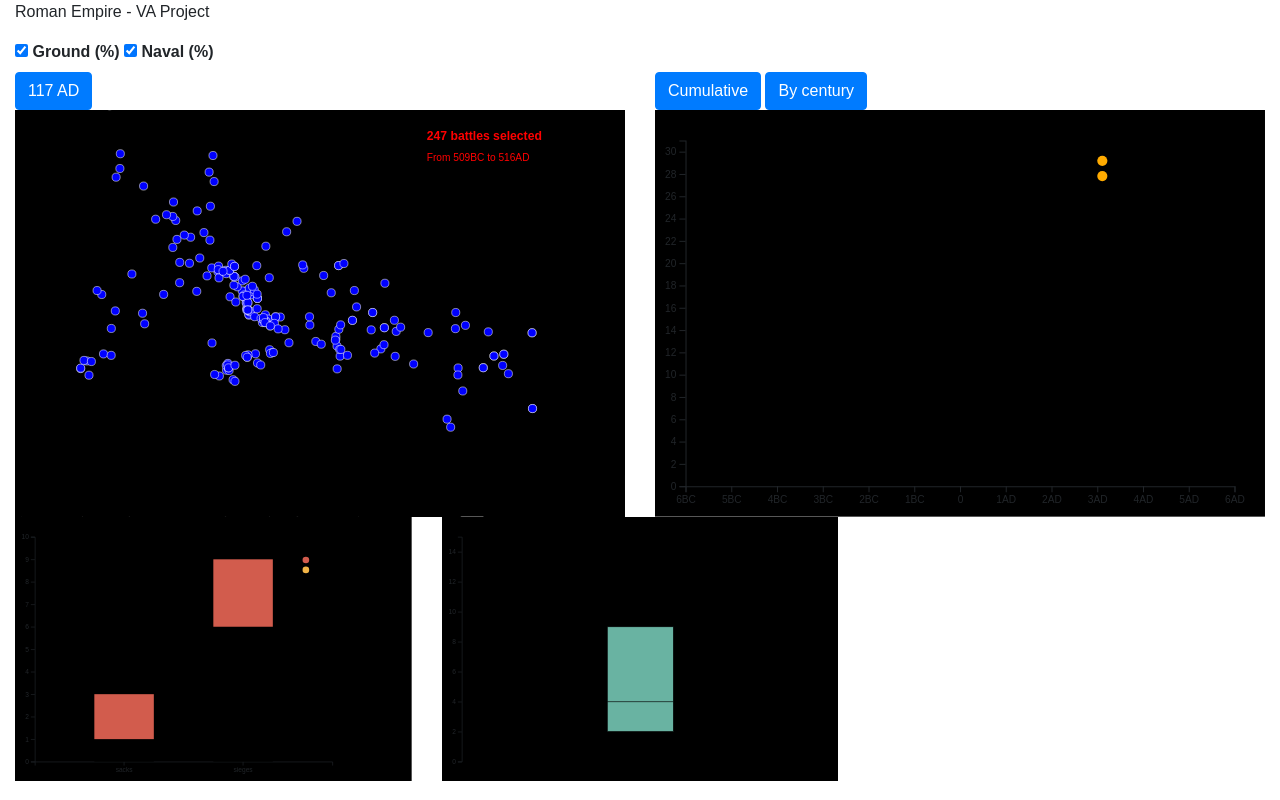
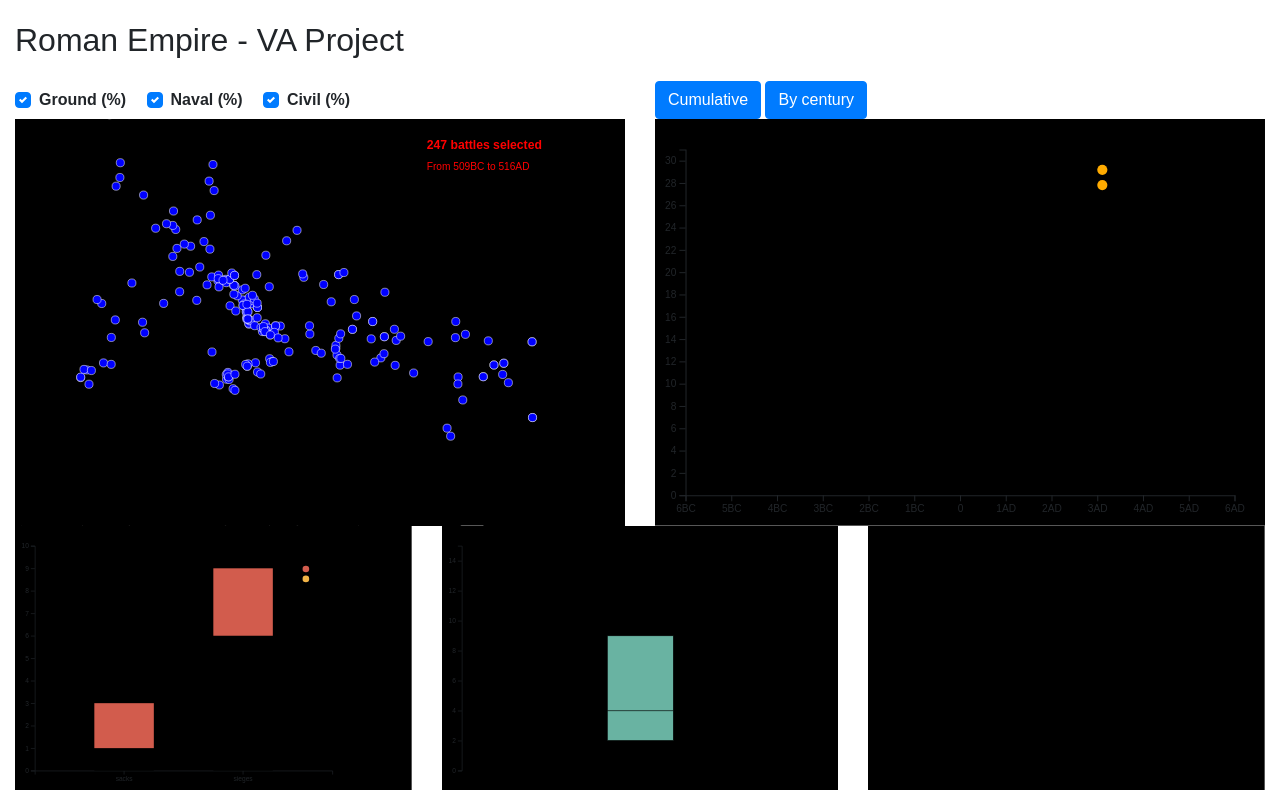
Before and after one commit to MatteoSalvino/VA-Roman-Empire, a website built with webpack: page src/index.html in a window 1280 px wide. Built offline with nearby package versions, Linux system fonts and the light colour scheme.

Commit message:
Header: move checkboxes next to map

```diff
--- a/src/index.html
+++ b/src/index.html
@@ -11,21 +11,24 @@
 
 <body>
     <div class="container-fluid">
-        <div class="header">
-          <div class="header-left">
-            <p>Roman Empire - VA Project</p>
-          </div>
-          <div class="header-right">
-            <input type="checkbox" id="ground_filter" name="ground_filter" value="ground" checked />
-            <label for="ground_filter" style="font-weight:bold;">Ground (%)</label>
-            <input type="checkbox" id="naval_filter" name="naval_filter" value="naval" checked />
-            <label for="naval_filter" style="font-weight:bold;">Naval (%)</label>
-          </div>
-        </div>
+        <h1>Roman Empire - VA Project</h1>
 
         <div class="row">
             <div class="col-xs-12 col-md-12 col-lg-6 col-xl-6" id="map_container">
-                <button type="button" class="btn btn-primary">117 AD</button>
+                <div class="custom-control custom-checkbox custom-control-inline" style="margin-top: 7px;">
+                    <input type="checkbox" class="custom-control-input" id="ground_filter" name="ground_filter" value="ground" checked />
+                    <label class="custom-control-label" for="ground_filter" style="font-weight:bold;">Ground (%)</label>
+                </div>
+
+                <div class="custom-control custom-checkbox custom-control-inline">
+                    <input type="checkbox" class="custom-control-input" id="naval_filter" name="naval_filter" value="naval" checked />
+                    <label class="custom-control-label" for="naval_filter" style="font-weight:bold;">Naval (%)</label>
+                </div>
+                <div class="custom-control custom-checkbox custom-control-inline">
+
+                    <input type="checkbox" class="custom-control-input" id="civil_filter" name="civil_filter" value="civil" checked />
+                    <label class="custom-control-label" for="civil_filter" style="font-weight:bold;">Civil (%)</label>
+                </div>
             </div>
             <div class="col-xs-12 col-md-12 col-lg-6 col-xl-6" id="line_chart_container">
                 <button type="button" class="btn btn-primary" id="cumulativeBtn">Cumulative</button>
@@ -37,6 +40,8 @@
             </div>
             <div class="col-xs-6 col-md-6 col-lg-4 col-xl-4" id="boxplot_container">
             </div>
+            <div class="col-xs-6 col-md-6 col-lg-4 col-xl-4" id="scatterplot_container">
+            </div>
         </div>
 </body>
 
--- a/src/index.scss
+++ b/src/index.scss
@@ -9,29 +9,12 @@ rect {
     transition: all 0.3s;
 }
 
-.header {
-  overflow: hidden;
-  background-color: #fcfcfc;
-  padding: 10px 10px;
-  border-bottom: 1px solid blue;
-  margin-bottom: 10px;
-}
-
-.header-left {
-  float: left;
-  margin-left: 20px;
-}
-
-.header-right {
-  float: right;
-  margin-right: 20px;
-}
-
 svg text {
     pointer-events: none;
 }
 
-.line, .won-line {
+.line,
+.won-line {
     fill: none;
     stroke: #ffab00;
     stroke-width: 3;
--- a/src/map.js
+++ b/src/map.js
@@ -30,6 +30,7 @@ class Map {
             .append("div")
             // Container class to make it responsive.
             .classed("svg-container", true)
+            .style("margin-top", "7px")
             .append("svg")
             // Responsive SVG needs these 2 attributes and no width and height attr.
             .attr("preserveAspectRatio", "xMinYMin meet")
```
